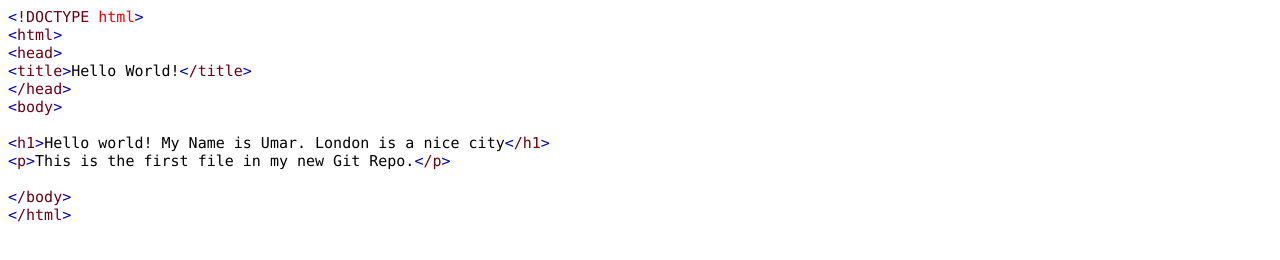
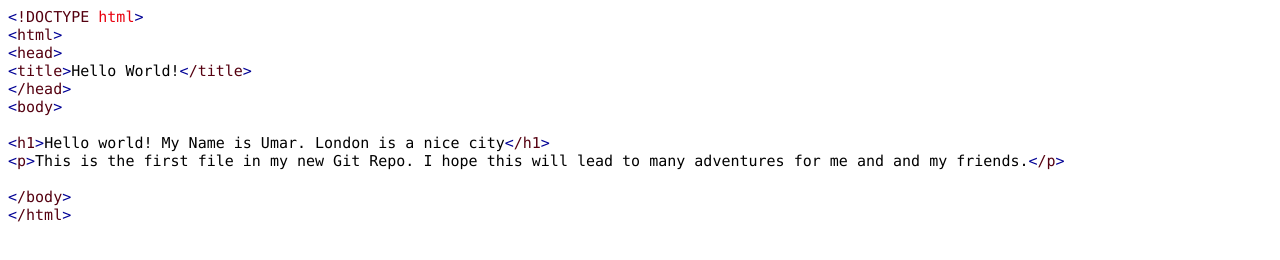
Before and after one commit to umarpatel23/hello-world, a plain HTML site: page index.html in a window 1280 px wide. Drawn offline with Linux system fonts and the light colour scheme.

Commit message:
Added a few lines to index.html

```diff
--- a/index.html
+++ b/index.html
@@ -7,13 +7,13 @@
   <meta name="Generator" content="Cocoa HTML Writer">
   <meta name="CocoaVersion" content="2460.2">
   <style type="text/css">
-    p.p1 {margin: 0.0px 0.0px 0.0px 0.0px; font: 15.0px Menlo; color: #690014; -webkit-text-stroke: #690014}
+    p.p1 {margin: 0.0px 0.0px 0.0px 0.0px; font: 15.0px Menlo; color: #550010; -webkit-text-stroke: #550010}
     p.p2 {margin: 0.0px 0.0px 0.0px 0.0px; font: 15.0px Menlo; -webkit-text-stroke: #000000}
     p.p3 {margin: 0.0px 0.0px 0.0px 0.0px; font: 15.0px Menlo; -webkit-text-stroke: #000000; min-height: 18.0px}
-    span.s1 {font-kerning: none; color: #0000a6; -webkit-text-stroke: 0px #0000a6}
+    span.s1 {font-kerning: none; color: #000095; -webkit-text-stroke: 0px #000095}
     span.s2 {font-kerning: none}
-    span.s3 {font-kerning: none; color: #f0000d; -webkit-text-stroke: 0px #f0000d}
-    span.s4 {font-kerning: none; color: #690014; -webkit-text-stroke: 0px #690014}
+    span.s3 {font-kerning: none; color: #e9000e; -webkit-text-stroke: 0px #e9000e}
+    span.s4 {font-kerning: none; color: #550010; -webkit-text-stroke: 0px #550010}
     span.s5 {font-kerning: none; background-color: #ffffff}
   </style>
 </head>
@@ -26,7 +26,7 @@
 <p class="p1"><span class="s1">&lt;</span><span class="s2">body</span><span class="s1">&gt;</span></p>
 <p class="p3"><span class="s2"></span><br></p>
 <p class="p2"><span class="s1">&lt;</span><span class="s4">h1</span><span class="s1">&gt;</span><span class="s5">Hello world! My Name is Umar. London is a nice city</span><span class="s1">&lt;</span><span class="s4">/h1</span><span class="s1">&gt;</span></p>
-<p class="p2"><span class="s1">&lt;</span><span class="s4">p</span><span class="s1">&gt;</span><span class="s5">This is the first file in my new Git Repo.</span><span class="s1">&lt;</span><span class="s4">/p</span><span class="s1">&gt;</span></p>
+<p class="p2"><span class="s1">&lt;</span><span class="s4">p</span><span class="s1">&gt;</span><span class="s5">This is the first file in my new Git Repo. I hope this will lead to many adventures for me and and my friends.</span><span class="s1">&lt;</span><span class="s4">/p</span><span class="s1">&gt;</span></p>
 <p class="p3"><span class="s2"></span><br></p>
 <p class="p1"><span class="s1">&lt;</span><span class="s2">/body</span><span class="s1">&gt;</span></p>
 <p class="p1"><span class="s1">&lt;</span><span class="s2">/html</span><span class="s1">&gt;</span></p>
```
